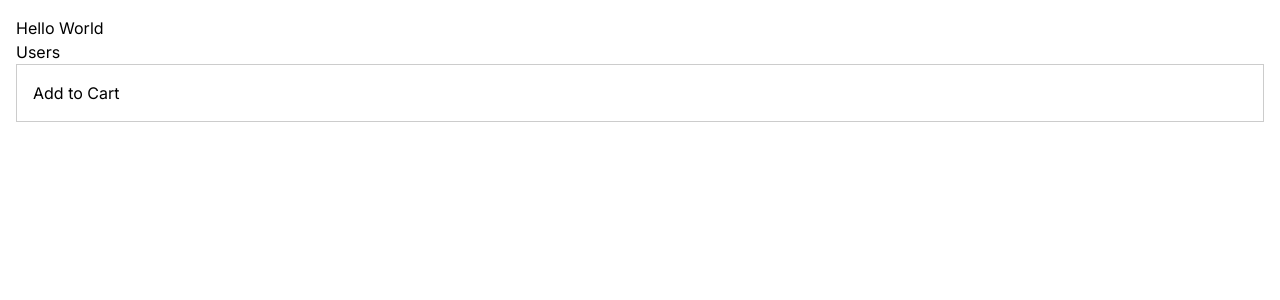
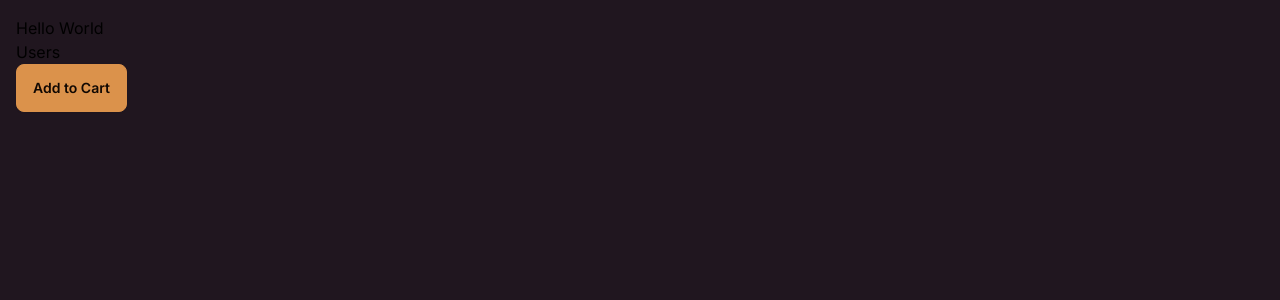
Before and after one commit to atmcpnk/NextJSProject, a Next.js app: page / in a window 1280 px wide. Shown: the top 300 px of the page. Built offline with nearby package versions, Linux system fonts and the light colour scheme.

Commit message:
added daisyUI to use their library of components and themes. adjusted the overall theme of the page and used a component on the add to cart button. restructured the UsersPage function inside of users/page.tsx to have a table of names and emails that are fetched from the dummy data.

```diff
--- a/app/components/AddToCart.tsx
+++ b/app/components/AddToCart.tsx
@@ -3,8 +3,8 @@
 
 const AddToCart = () => {
   return (
-    <div className='text-black'>
-      <button onClick={() => console.log('Click')}>Add to Cart</button>
+    <div>
+      <button className='btn btn-primary' onClick={() => console.log('Click')}>Add to Cart</button>
     </div>
   )
 }
--- a/app/components/ProductCard.tsx
+++ b/app/components/ProductCard.tsx
@@ -1,12 +1,13 @@
 import React from 'react'
 import AddToCart from './AddToCart';
-import styles from './ProductCard.module.css';
+// import styles from './ProductCard.module.css';
+// going to use tailwind instead of css modules, so we can delete the styles.card object and replace it with the tailwind classes
 
 
 
 const ProductCard = () => {
   return (
-    <div className={styles.card}>
+    <div>
         <AddToCart />
     </div>
   )
--- a/app/layout.tsx
+++ b/app/layout.tsx
@@ -15,7 +15,7 @@
   children: React.ReactNode
 }) {
   return (
-    <html lang="en">
+    <html lang="en" data-theme="coffee">
       <body className={inter.className}>{children}</body>
     </html>
   )
--- a/app/page.tsx
+++ b/app/page.tsx
@@ -4,9 +4,9 @@
 
 export default function Home() {
   return (
-    <main className='text-black'>
+    <main>
       <h1>Hello World</h1>
-      <Link href='/users' className='text-black'>Users</Link>
+      <Link href='/users'>Users</Link>
       < ProductCard />
     </main>
   )
--- a/app/users/new/page.tsx
+++ b/app/users/new/page.tsx
@@ -2,7 +2,7 @@
 
 const NewUserPage = () => {
   return (
-    <div className='text-black'>NewUserPage</div>
+    <div>NewUserPage</div>
   )
 }
 
--- a/app/users/page.tsx
+++ b/app/users/page.tsx
@@ -3,6 +3,7 @@
 interface User {
   id: number;
   name: string;
+  email: string;
 }
 
 const UsersPage = async () => {
@@ -12,11 +13,20 @@
 
   return (
     <>
-    <h1 className='text-black'>Users</h1>
-    <p className='text-black'>{new Date().toLocaleTimeString()}</p>
-    <ul className='text-black'>
-      {users.map(user => <li key={user.id}>{user.name}</li>)}
-    </ul>
+    <h1>Users</h1>
+    <table className='table table-bordered'>
+      <thead>
+        <tr>
+          <th>Name</th>
+          <th>Email</th>
+        </tr>
+      </thead>
+      <tbody>
+        {users.map(user => <tr key={user.id}>
+          <td>{user.name}</td>
+          <td>{user.email}</td></tr>)}
+      </tbody>
+    </table>
     </>
   )
 }
--- a/package.json
+++ b/package.json
@@ -21,5 +21,8 @@
     "react-dom": "18.2.0",
     "tailwindcss": "3.4.1",
     "typescript": "5.3.3"
+  },
+  "devDependencies": {
+    "daisyui": "^4.6.0"
   }
 }
--- a/tailwind.config.ts
+++ b/tailwind.config.ts
@@ -15,6 +15,9 @@
       },
     },
   },
-  plugins: [],
+  plugins: [require("daisyui")],
+  daisyui: {
+    themes: ["coffee"],
+  },
 }
 export default config
```
Also changed, not shown: 1 other file (tests, documents, lock files or other folders).
